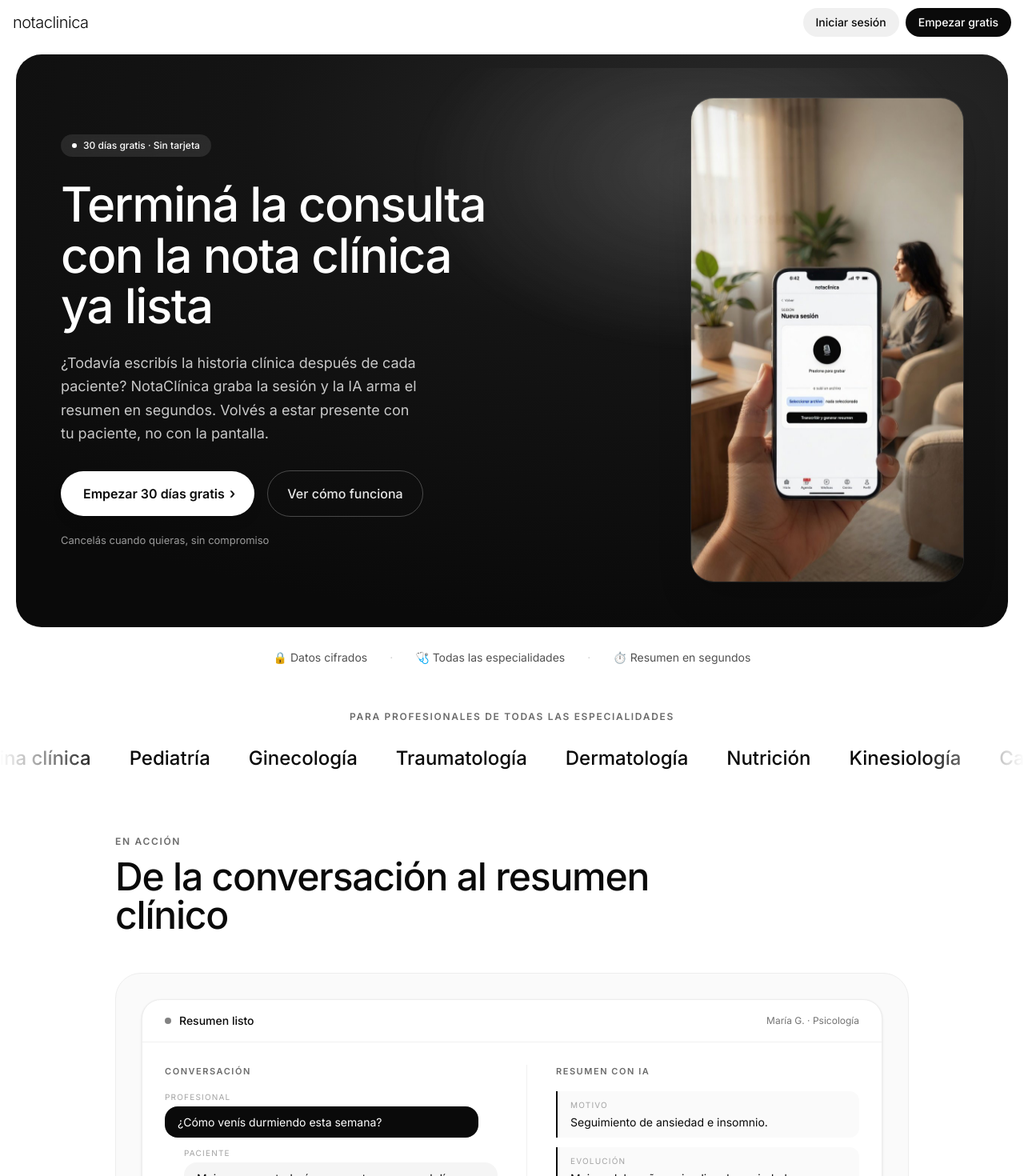
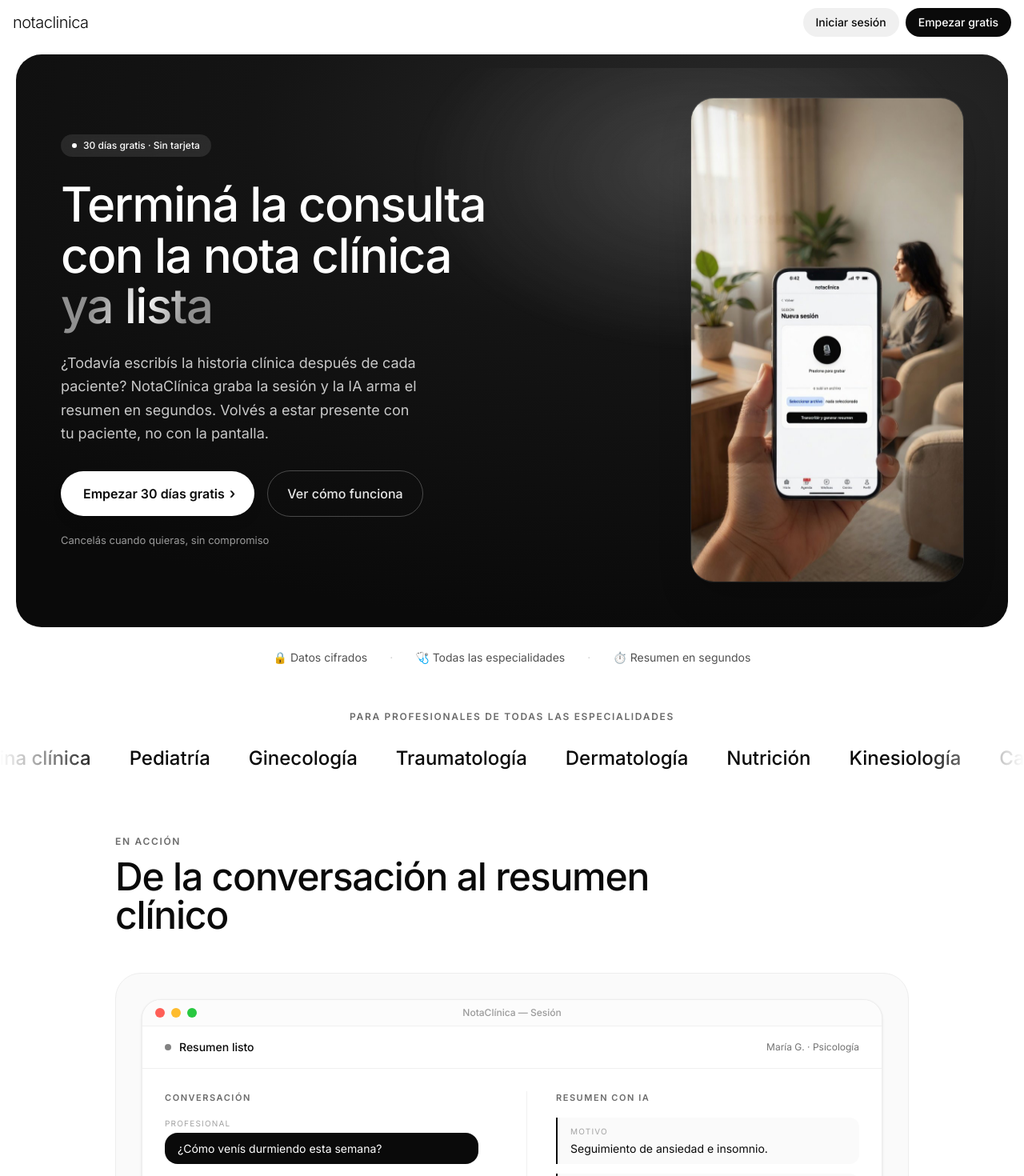
Before and after one commit to contacto404/notaclinica, a Next.js app: page /promo in a window 1280 px wide. Shown: the top 1470 px of the page at 80% size. Built offline with nearby package versions, Linux system fonts and the light colour scheme.

Commit message:
promo: ventana macOS en demo + shimmer en hero

```diff
--- a/app/globals.css
+++ b/app/globals.css
@@ -39,6 +39,16 @@ html.native [data-show-in-app] { display: revert !important; }
 @keyframes promoBlink { 50% { opacity: 0; } }
 .promo-caret { display: inline-block; width: 2px; height: 1em; background: #0A0A0A; vertical-align: -2px; margin-left: 1px; animation: promoBlink 1s steps(1) infinite; }
 
+/* Barrido brillante (shimmer monocromo) sobre una palabra del hero */
+@keyframes promoShiny { 0% { background-position: 200% center; } 100% { background-position: -200% center; } }
+.promo-shiny {
+  background-image: linear-gradient(110deg, #8F8F8F 0%, #8F8F8F 35%, #FFFFFF 50%, #8F8F8F 65%, #8F8F8F 100%);
+  background-size: 200% auto;
+  -webkit-background-clip: text; background-clip: text;
+  color: transparent; -webkit-text-fill-color: transparent;
+  animation: promoShiny 5s linear infinite;
+}
+
 /* Reveal al hacer scroll con blur-rise. Solo aplica con html.reveal-on (lo agrega
    el JS), así sin JS o con reduce-motion el contenido se ve siempre. */
 html.reveal-on [data-reveal] {
@@ -51,7 +61,7 @@ html.reveal-on [data-reveal] {
 html.reveal-on [data-reveal].is-visible { opacity: 1; transform: none; filter: blur(0); }
 
 @media (prefers-reduced-motion: reduce) {
-  .promo-float, .promo-glow, .promo-kenburns, .promo-marquee, .promo-wave-bar, .promo-caret { animation: none; }
+  .promo-float, .promo-glow, .promo-kenburns, .promo-marquee, .promo-wave-bar, .promo-caret, .promo-shiny { animation: none; }
 }
 html.native { --safe-top: max(env(safe-area-inset-top), 44px); }
 
--- a/app/promo/DemoEnAccion.tsx
+++ b/app/promo/DemoEnAccion.tsx
@@ -64,6 +64,15 @@ export default function DemoEnAccion() {
   return (
     <div className="rounded-[2rem] border border-[#EDEDED] bg-[#FAFAFA] p-4 sm:p-8">
       <div className="bg-white rounded-3xl border border-[#EDEDED] shadow-sm overflow-hidden">
+        {/* Barra de ventana estilo macOS */}
+        <div className="relative flex items-center px-4 py-2.5 border-b border-[#F0F0F0] bg-[#FCFCFC]">
+          <div className="flex items-center gap-2">
+            <span className="w-3 h-3 rounded-full bg-[#ff5f57]" />
+            <span className="w-3 h-3 rounded-full bg-[#febc2e]" />
+            <span className="w-3 h-3 rounded-full bg-[#28c840]" />
+          </div>
+          <span className="absolute left-1/2 -translate-x-1/2 text-xs text-[#9A9A9A] font-medium">NotaClínica — Sesión</span>
+        </div>
         {/* Header */}
         <div className="flex items-center justify-between px-5 sm:px-7 py-4 border-b border-[#F0F0F0]">
           <div className="flex items-center gap-2.5">
--- a/app/promo/page.tsx
+++ b/app/promo/page.tsx
@@ -148,7 +148,7 @@ export default function PromoPage() {
                 30 días gratis · Sin tarjeta
               </div>
               <h1 data-reveal className="text-[2.4rem] leading-[1.06] sm:text-5xl md:text-6xl font-medium tracking-tight text-white mb-6" style={{ transitionDelay: '0.12s' }}>
-                Terminá la consulta con la nota clínica ya lista
+                Terminá la consulta con la nota clínica <span className="promo-shiny">ya lista</span>
               </h1>
               <p data-reveal className="text-base sm:text-lg text-[#C8C8C8] max-w-md leading-relaxed mb-8" style={{ transitionDelay: '0.2s' }}>
                 ¿Todavía escribís la historia clínica después de cada paciente? NotaClínica graba la sesión y la IA arma el resumen en segundos. Volvés a estar presente con tu paciente, no con la pantalla.
```
